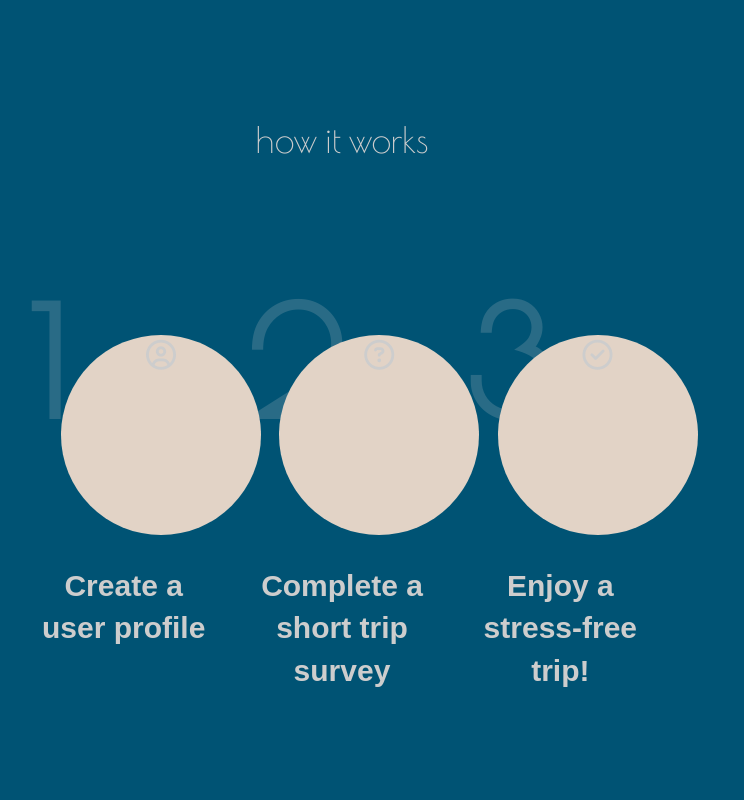
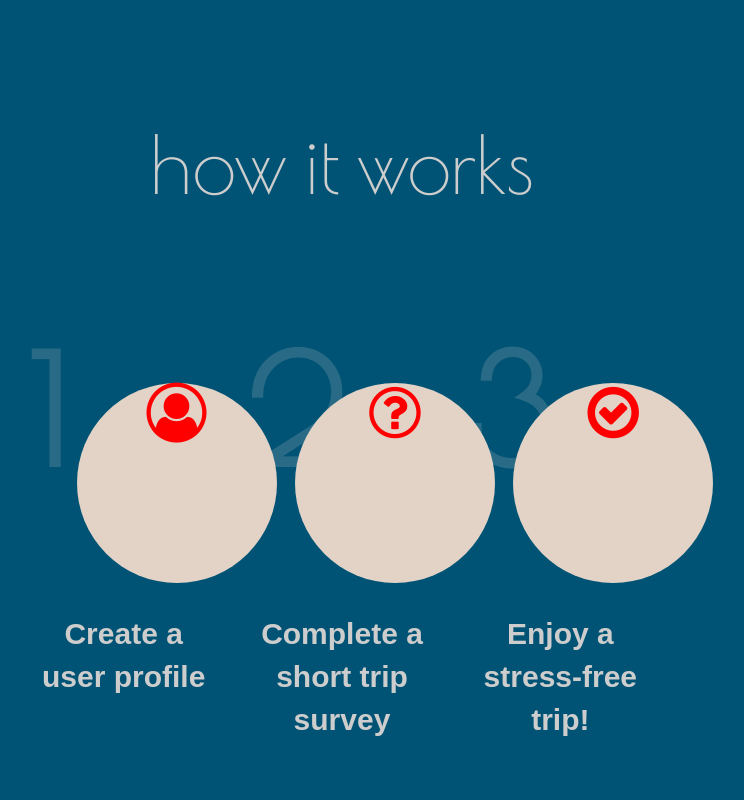
Before and after one commit to merileewheelock/traveList, a React (Create React App) app: page / in a window 1280 px wide. Shown: the part 840-1640 px from the top of the page, without its empty margins (298-1042 px from the left). Built offline with nearby package versions, Linux system fonts and the light colour scheme; no server answers.

Commit message:
Updated about and How It Works

```diff
--- a/compass/sass/_about.scss
+++ b/compass/sass/_about.scss
@@ -3,6 +3,7 @@
 	margin-top: 20vh;
 	h1{
 		text-align: center;
+		font-size: 80px;
 	}
 }
 
--- a/compass/sass/_howitworks.scss
+++ b/compass/sass/_howitworks.scss
@@ -1,6 +1,9 @@
 .hiw-container-div{
 	height: 100vh;
 	text-align: center;
+	h1{
+		font-size: 80px;
+	}
 }
 
 .page-title{
@@ -40,6 +43,10 @@
 	margin-top: -15vh;
 	// border: solid 2px gray;
 	z-index: 1;
+	.fa{
+		font-size:60px;
+		color:red;
+	}
 }
 
 .steps{
--- a/public/css/styles.css
+++ b/public/css/styles.css
@@ -297,15 +297,16 @@ div#next:hover {
 /* line 4, ../../compass/sass/_about.scss */
 #about h1 {
   text-align: center;
+  font-size: 80px;
 }
 
-/* line 9, ../../compass/sass/_about.scss */
+/* line 10, ../../compass/sass/_about.scss */
 .about-section {
   height: 200px;
   margin-top: 10vh;
 }
 
-/* line 14, ../../compass/sass/_about.scss */
+/* line 15, ../../compass/sass/_about.scss */
 .team-member {
   margin-top: 5vh;
   display: inline-block;
@@ -354,29 +355,33 @@ div#next:hover {
   height: 100vh;
   text-align: center;
 }
+/* line 4, ../../compass/sass/_howitworks.scss */
+.hiw-container-div h1 {
+  font-size: 80px;
+}
 
-/* line 6, ../../compass/sass/_howitworks.scss */
+/* line 9, ../../compass/sass/_howitworks.scss */
 .page-title {
   margin-top: 20vh;
 }
 
-/* line 10, ../../compass/sass/_howitworks.scss */
+/* line 13, ../../compass/sass/_howitworks.scss */
 .how-box {
   height: 100%;
   font-weight: bold;
   font-size: 30px;
 }
 
-/* line 17, ../../compass/sass/_howitworks.scss */
+/* line 20, ../../compass/sass/_howitworks.scss */
 .how-boxes-row {
   margin-top: 100px;
 }
 
-/* line 21, ../../compass/sass/_howitworks.scss */
+/* line 24, ../../compass/sass/_howitworks.scss */
 .step-number {
   z-index: 6;
 }
-/* line 22, ../../compass/sass/_howitworks.scss */
+/* line 25, ../../compass/sass/_howitworks.scss */
 .step-number h1 {
   font-size: 150px;
   opacity: 1;
@@ -387,7 +392,7 @@ div#next:hover {
   text-align: left;
 }
 
-/* line 35, ../../compass/sass/_howitworks.scss */
+/* line 38, ../../compass/sass/_howitworks.scss */
 .step-icon {
   background-color: #E2D3C6;
   height: 200px;
@@ -396,15 +401,20 @@ div#next:hover {
   margin-top: -15vh;
   z-index: 1;
 }
+/* line 46, ../../compass/sass/_howitworks.scss */
+.step-icon .fa {
+  font-size: 60px;
+  color: red;
+}
 
-/* line 45, ../../compass/sass/_howitworks.scss */
+/* line 52, ../../compass/sass/_howitworks.scss */
 .steps {
   display: block;
   margin-top: 15vh;
 }
 
 @media only screen and (max-width: 960px) {
-  /* line 51, ../../compass/sass/_howitworks.scss */
+  /* line 58, ../../compass/sass/_howitworks.scss */
   .hiw-container-div {
     height: 100%;
     text-align: center;
--- a/public/index.html
+++ b/public/index.html
@@ -14,7 +14,7 @@
     <link rel="stylesheet" href="https://fonts.googleapis.com/css?family=Poiret+One">
     <link rel="stylesheet" type="text/css" href="/css/styles.css">
 
-    <script src="https://use.fontawesome.com/369af15450.js"></script>
+    <link rel="stylesheet" href="https://cdnjs.cloudflare.com/ajax/libs/font-awesome/4.7.0/css/font-awesome.min.css">
 
     <script src="https://ajax.googleapis.com/ajax/libs/jquery/3.2.1/jquery.min.js"></script>
     <script src="https://maxcdn.bootstrapcdn.com/bootstrap/3.3.7/js/bootstrap.min.js" integrity="sha384-Tc5IQib027qvyjSMfHjOMaLkfuWVxZxUPnCJA7l2mCWNIpG9mGCD8wGNIcPD7Txa" crossorigin="anonymous"></script>
--- a/src/components/HowItWorks.js
+++ b/src/components/HowItWorks.js
@@ -7,19 +7,19 @@ class HowItWorks extends Component{
 			<div className="hiw-container-div text-center" id="howitworks">
 				<h1 className="text-center page-title">how it works</h1>
 				<div className="row how-boxes-row">
-					<div className="how-box col-sm-2 col-sm-offset-3">
+					<div className="how-box col-lg-2 col-lg-offset-3">
 						<div className="step-number"><h1>1</h1></div>
-						<div className="step-icon col-xs-6 col-xs-offset-3 col-md-6 col-md-offset-2 col-sm-12"><i class="fa fa-user-circle-o" aria-hidden="true"></i></div>
+						<div className="step-icon col-xs-6 col-xs-offset-3 col-md-"><i class="fa fa-user-circle-o" aria-hidden="true"></i></div>
 						<div className="steps">Create a user profile</div>
 					</div>
-					<div className="how-box col-sm-2">
+					<div className="how-box col-lg-2">
 						<div className="step-number"><h1>2</h1></div>
-						<div className="step-icon col-xs-6 col-xs-offset-3 col-md-6 col-md-offset-2 col-sm-12"><i class="fa fa-question-circle-o" aria-hidden="true"></i></div>
+						<div className="step-icon col-xs-6 col-xs-offset-3"><i class="fa fa-question-circle-o" aria-hidden="true"></i></div>
 						<div className="steps">Complete a short trip survey</div>
 					</div>
-					<div className="how-box col-sm-2">
+					<div className="how-box col-lg-2">
 						<div className="step-number"><h1>3</h1></div>
-						<div className="step-icon col-xs-6 col-xs-offset-3 col-md-6 col-md-offset-2 col-sm-12"><i class="fa fa-check-circle-o" aria-hidden="true"></i></div>
+						<div className="step-icon col-xs-6 col-xs-offset-3"><i class="fa fa-check-circle-o" aria-hidden="true"></i></div>
 						<div className="steps">Enjoy a stress-free trip!</div>
 					</div>
 				</div>
```
